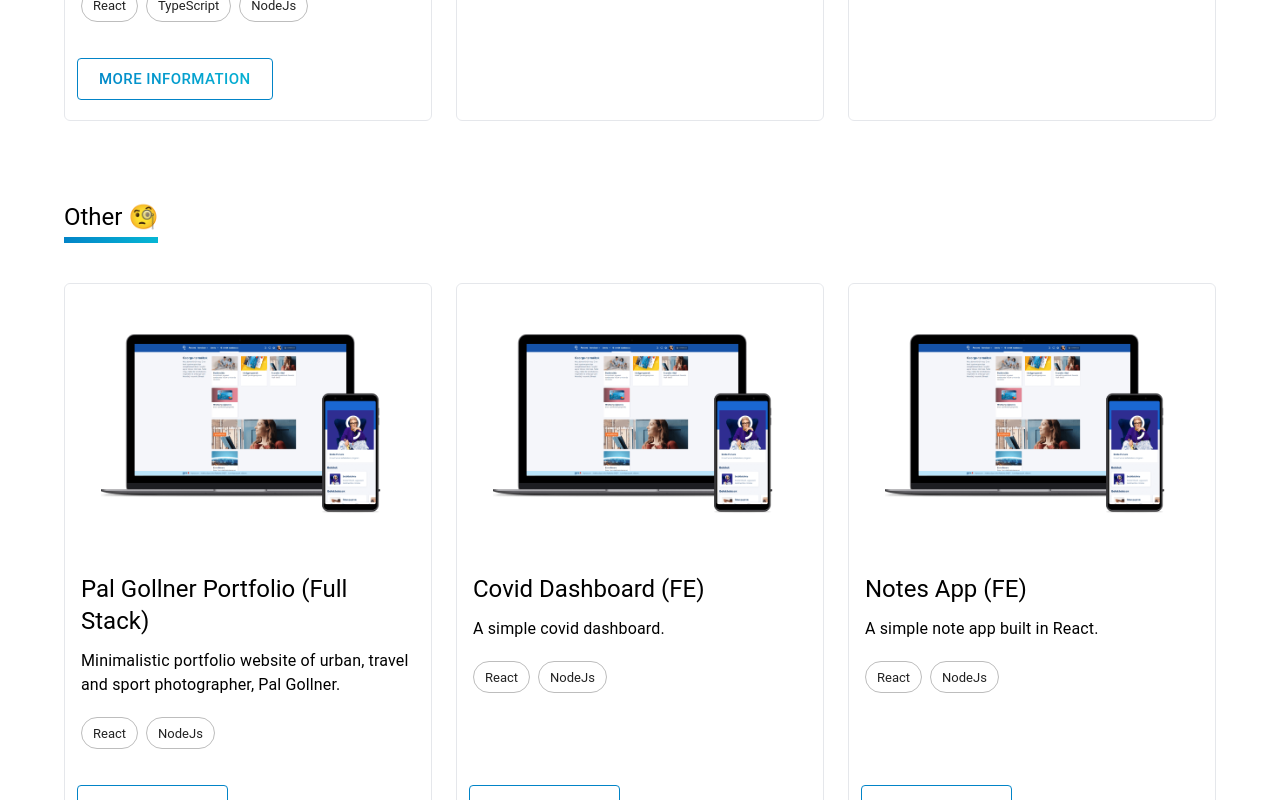
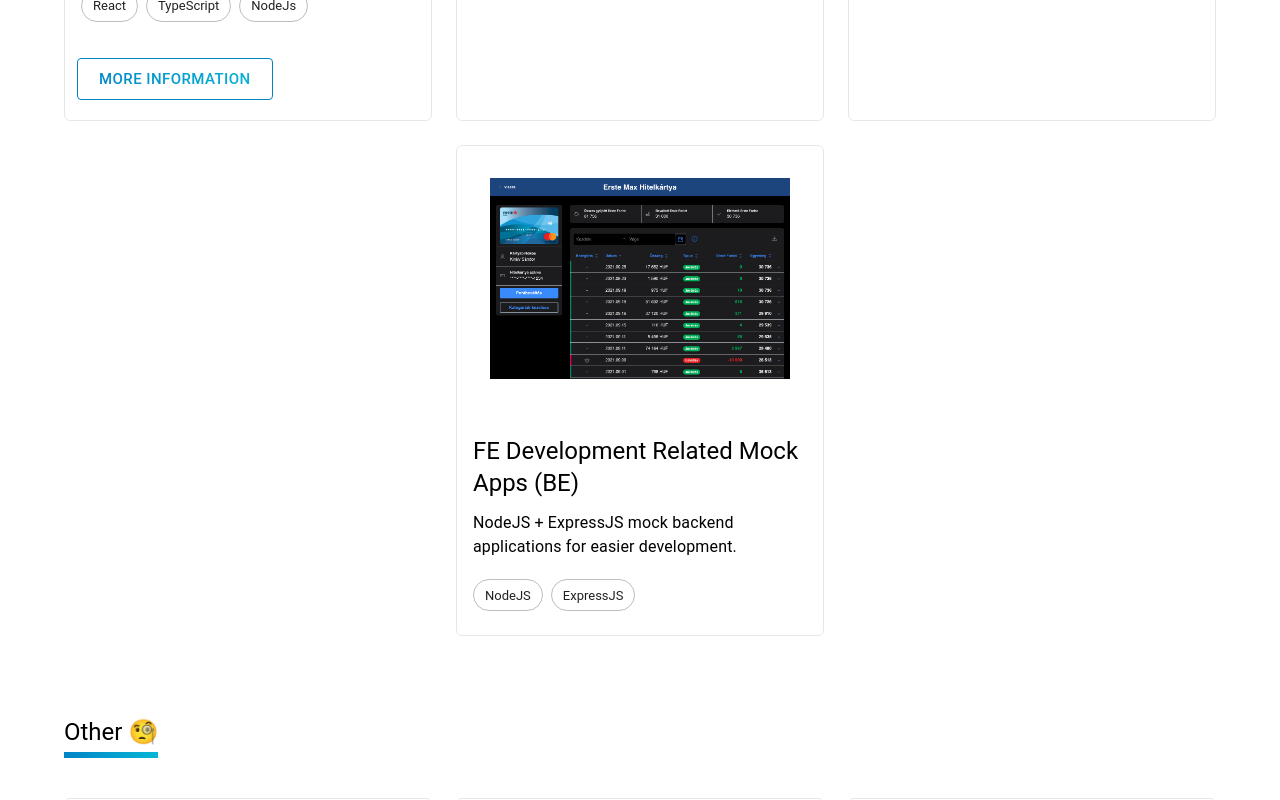
Before and after one commit to adamkui/nextjs-portfolio, a Next.js app: page /portfolio in a window 1280 px wide. Shown: the part 1200-2000 px from the top of the page. Built offline with nearby package versions, Linux system fonts and the light colour scheme; a web font is replaced by a local one.

Commit message:
Portfolio WIP

```diff
--- a/data/portfolioItems.ts
+++ b/data/portfolioItems.ts
@@ -43,6 +43,13 @@ export const professionalPortfolioItems: PortfolioItemProps[] = [
     imageSize: { width: 1156, height: 777 },
     chipContent: ["React", "TypeScript"],
   },
+  {
+    titleTrlKey: "PORTFOLIO_GEORGE_MOCK_BACKEND_TITLE",
+    descriptionTrlKey: "PORTFOLIO_GEORGE_MOCK_BACKEND_DESCRIPTION",
+    imageSrc: "/george_microsites.webp",
+    imageSize: { width: 1156, height: 777 },
+    chipContent: ["NodeJS", "ExpressJS"],
+  },
 ];
 
 export const hobbyPortfolioItems: PortfolioItemProps[] = [
@@ -51,7 +58,7 @@ export const hobbyPortfolioItems: PortfolioItemProps[] = [
     descriptionTrlKey: "PORTFOLIO_PAL_GOLLNER_DESCRIPTION",
     imageSrc: "/george_store.webp",
     imageSize: { width: 1350, height: 924 },
-    chipContent: ["React", "NodeJs"],
+    chipContent: ["React", "TypeScript", "NodeJs", "Material UI", "Framer Motion", "TailwindCSS", "Axios", "Cloudinary"],
     buttonProps: { href: "https://www.palgollner.hu/" },
   },
   {
--- a/data/techStackItems.tsx
+++ b/data/techStackItems.tsx
@@ -273,7 +273,7 @@ export const techStackItems: TechStackItemProps[] = [
     category: TechStackItemCategory.CSS_FRAMEWORK,
   },
   {
-    title: "MUI",
+    title: "Material UI",
     icon: <SiMaterialui size={72} color="#38bdf8" />,
     href: "https://mui.com/",
     category: TechStackItemCategory.UI_KIT,
--- a/data/texts.json
+++ b/data/texts.json
@@ -62,8 +62,10 @@
   "PORTFOLIO_GEORGE_ADMIN_DESCRIPTION": "George Admin is an internal web application designed for desktop only. Its features contains two different messengers, query and administration pages for different purposes. I'm responsible for the same areas of the application's lifecycle, as in George Store's.",
   "PORTFOLIO_GEORGE_MICROSITES_TITLE": "George Microsites (FE)",
   "PORTFOLIO_GEORGE_MICROSITES_DESCRIPTION": "A set of microsites, cloned from George Store, for the purpose of A / B testing and other UX research.",
+  "PORTFOLIO_GEORGE_MOCK_BACKEND_TITLE": "FE Development Related Mock Apps (BE)",
+  "PORTFOLIO_GEORGE_MOCK_BACKEND_DESCRIPTION": "NodeJS + ExpressJS mock backend applications for easier development.",
   "PORTFOLIO_PAL_GOLLNER_TITLE": "Pal Gollner Portfolio (Full Stack)",
-  "PORTFOLIO_PAL_GOLLNER_DESCRIPTION": "Minimalistic portfolio website of urban, travel and sport photographer, Pal Gollner.",
+  "PORTFOLIO_PAL_GOLLNER_DESCRIPTION": "Minimal design portfolio website of urban and sport photographer, Pal Gollner. Check out his content for some great photos!",
   "PORTFOLIO_COVID_DASHBOARD_TITLE": "Covid Dashboard (FE)",
   "PORTFOLIO_COVID_DASHBOARD_DESCRIPTION": "A simple covid dashboard.",
   "PORTFOLIO_NOTES_APP_TITLE": "Notes App (FE)",
@@ -78,5 +80,6 @@
   "PORTFOLIO_PHOTO_SEARCH_APP_DESCRIPTION": "Search photos using APIs.",
   "PORTFOLIO_DISCORD_CHATBOT_TITLE": "Discord News Fetch ChatBot (BE)",
   "PORTFOLIO_DISCORD_CHATBOT_DESCRIPTION": "Discord.JS application that fetches data from Rockstar Newswire website based on a regular base (as defined in config vars), formats the data in an embedded Discord message, and sends to the configured Discord channel.",
-  "PORTFOLIO_MORE_ON_GITHUB": "... check my GitHub for more 📦"
+  "PORTFOLIO_MORE_ON_GITHUB": "... check my GitHub for more 📦",
+  "BLOG_NO_POSTS": "Nothing to see here yet..."
 }
--- a/pages/blog.tsx
+++ b/pages/blog.tsx
@@ -1,7 +1,22 @@
+import { Typography } from "@mui/material";
 import { NextPage } from "next";
+import { RiArticleLine } from "react-icons/ri";
+
+import { useGetText } from "hooks";
+import { useSelector } from "react-redux";
 
 const BlogPage: NextPage = () => {
-  return <div>Blog</div>;
+  const t = useGetText();
+  const { isDarkMode } = useSelector((state: ApplicationState) => state.common);
+
+  return (
+    <div className="h-screen flex flex-col justify-center items-center">
+      <RiArticleLine size={80} color={isDarkMode ? "white" : "black"} />
+      <Typography variant={"h6"} className={"mt-7"}>
+        {t("BLOG_NO_POSTS")}
+      </Typography>
+    </div>
+  );
 };
 
 export default BlogPage;
```
